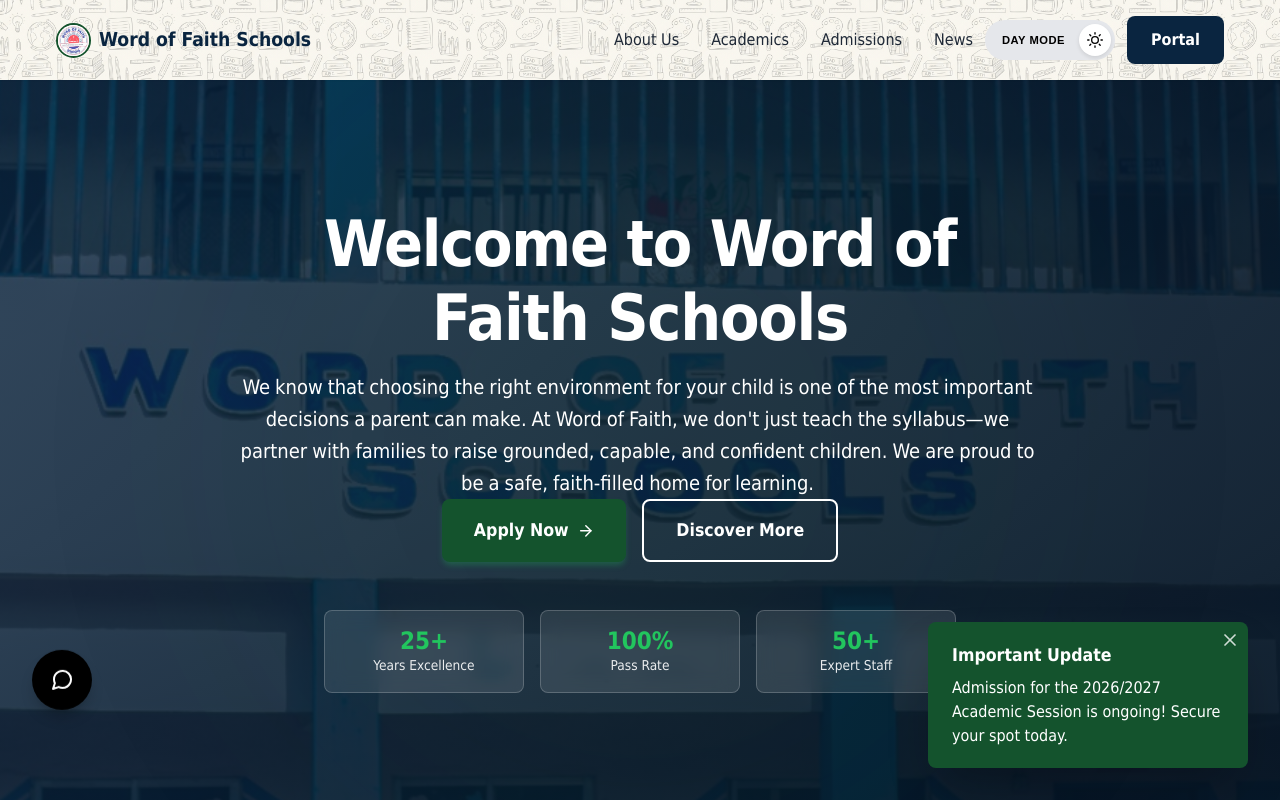
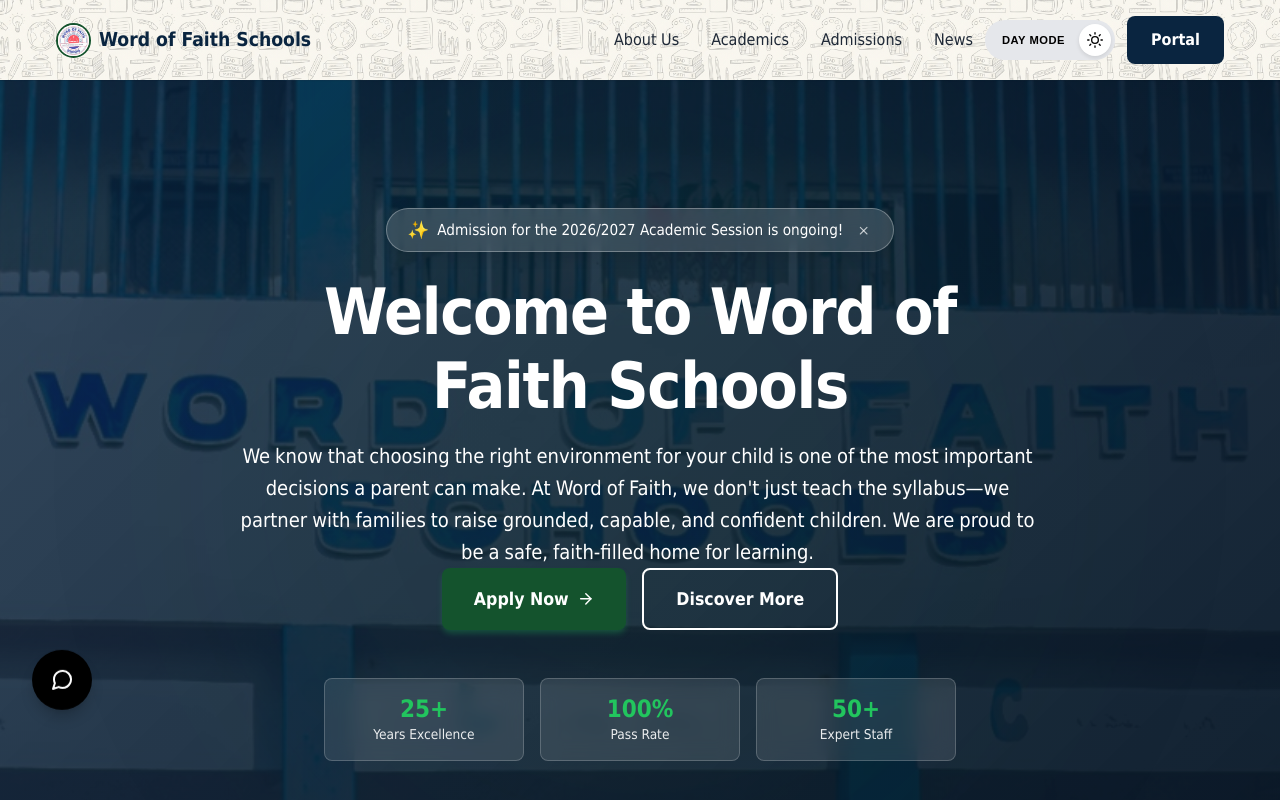
Before and after one commit to Constantine1-web/word-of-faith-portal, a Next.js app: page / in a window 1280 px wide. Shown: the top 800 px of the page. Built offline with nearby package versions, Linux system fonts and the light colour scheme.

Commit message:
Move floating announcement to a sleek badge in hero section

```diff
--- a/src/app/page.module.css
+++ b/src/app/page.module.css
@@ -279,42 +279,50 @@
   transform: scale(1.3);
 }
 
-.floatingAnnouncement {
-  position: fixed;
-  bottom: 2rem;
-  right: 2rem;
-  background-color: var(--color-primary-green);
-  color: var(--color-white);
-  padding: 1.25rem 1.5rem;
-  border-radius: var(--radius-md);
-  box-shadow: var(--shadow-floating);
-  z-index: 50;
-  display: flex;
-  flex-direction: column;
+.heroBadge {
+  display: inline-flex;
+  align-items: center;
   gap: 0.5rem;
-  animation: modal-fade-in var(--transition-normal);
-  max-width: 320px;
+  background: rgba(255, 255, 255, 0.15);
+  backdrop-filter: blur(10px);
+  border: 1px solid rgba(255, 255, 255, 0.3);
+  padding: 0.5rem 1.25rem;
+  border-radius: var(--radius-full);
+  margin-bottom: 1.5rem;
+  font-size: 0.95rem;
+  color: white;
+  box-shadow: 0 4px 15px rgba(0, 0, 0, 0.1);
 }
 
-.announcementTitle {
-  font-weight: bold;
+@media (max-width: 768px) {
+  .heroBadge {
+    font-size: 0.85rem;
+    padding: 0.4rem 0.8rem;
+    margin-bottom: 1.2rem;
+  }
+}
+
+.heroBadgeIcon {
   font-size: 1.1rem;
 }
 
-.closeAnnouncement {
-  position: absolute;
-  top: 0.5rem;
-  right: 0.5rem;
-  background: transparent;
+.heroBadgeClose {
+  background: none;
   border: none;
-  color: var(--color-white);
+  color: rgba(255, 255, 255, 0.7);
   cursor: pointer;
-  font-size: 1.25rem;
-  opacity: 0.8;
+  display: flex;
+  align-items: center;
+  justify-content: center;
+  padding: 2px;
+  margin-left: 0.25rem;
+  border-radius: 50%;
+  transition: all 0.2s;
 }
 
-.closeAnnouncement:hover {
-  opacity: 1;
+.heroBadgeClose:hover {
+  background: rgba(255, 255, 255, 0.2);
+  color: white;
 }
 
 .principalSection {
--- a/src/app/page.tsx
+++ b/src/app/page.tsx
@@ -50,6 +50,15 @@ export default function Home() {
       <section className={styles.hero}>
         <div className="bg-glow"></div>
         <motion.div className={styles.heroContent} initial={{ opacity: 0, y: 20 }} whileInView={{ opacity: 1, y: 0 }} viewport={{ once: true, margin: "-50px" }} transition={{ duration: 0.5 }}>
+          {showAnnouncement && (
+            <div className={styles.heroBadge}>
+              <span className={styles.heroBadgeIcon}>✨</span>
+              <span>Admission for the 2026/2027 Academic Session is ongoing!</span>
+              <button onClick={() => setShowAnnouncement(false)} className={styles.heroBadgeClose} aria-label="Dismiss">
+                <FiX />
+              </button>
+            </div>
+          )}
           <h1 className={styles.heroTitle}>Welcome to Word of Faith Schools</h1>
           <WordFadeIn
             className={styles.heroSubtitle}
@@ -223,19 +232,6 @@ export default function Home() {
         </div>
       </section>
 
-      {showAnnouncement && (
-        <div className={styles.floatingAnnouncement}>
-          <button
-            className={styles.closeAnnouncement}
-            onClick={() => setShowAnnouncement(false)}
-            aria-label="Close"
-          >
-            <FiX />
-          </button>
-          <span className={styles.announcementTitle}>Important Update</span>
-          <span>Admission for the 2026/2027 Academic Session is ongoing! Secure your spot today.</span>
-        </div>
-      )}
     </>
   );
 }
```
